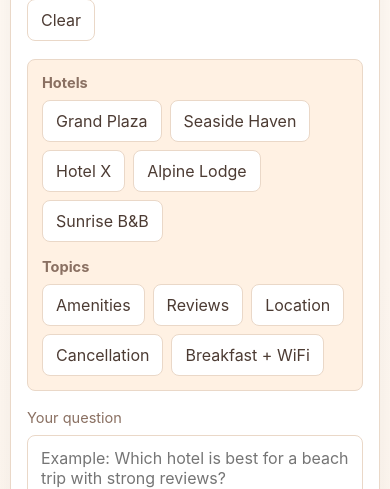
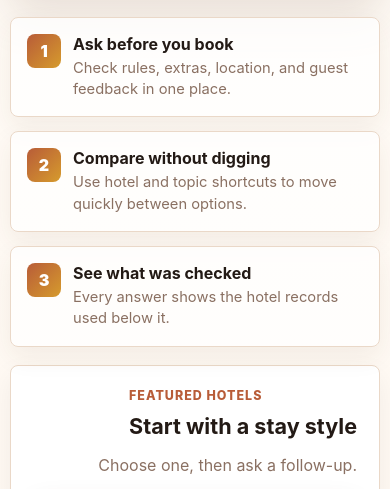
Before and after one commit to HARMAN-SINGH0001/Rag_based, a Flask app: page / in a window 390 px wide. Shown: the part 742-1231 px from the top of the page. Run offline with Flask 2, Linux system fonts and the light colour scheme.

Commit message:
Enhance hotel landing experience

```diff
--- a/static/style.css
+++ b/static/style.css
@@ -139,6 +139,23 @@ button {
   line-height: 1.7;
 }
 
+.hero-trust {
+  display: flex;
+  flex-wrap: wrap;
+  gap: 10px;
+  margin-top: 24px;
+}
+
+.hero-trust span {
+  padding: 9px 12px;
+  border-radius: 999px;
+  color: #fff8ec;
+  background: rgba(255, 255, 255, 0.14);
+  border: 1px solid rgba(255, 255, 255, 0.24);
+  font-size: 0.88rem;
+  font-weight: 700;
+}
+
 .booking-strip {
   display: grid;
   gap: 10px;
@@ -175,6 +192,151 @@ button {
   box-shadow: 0 16px 30px rgba(80, 42, 24, 0.24);
 }
 
+.feature-band {
+  display: grid;
+  grid-template-columns: repeat(3, minmax(0, 1fr));
+  gap: 14px;
+  margin-top: 18px;
+}
+
+.feature-band article {
+  display: flex;
+  gap: 12px;
+  align-items: flex-start;
+  padding: 16px;
+  border-radius: 8px;
+  background: rgba(255, 255, 255, 0.78);
+  border: 1px solid var(--line);
+  box-shadow: 0 10px 26px rgba(90, 55, 32, 0.07);
+}
+
+.feature-icon {
+  display: grid;
+  place-items: center;
+  flex: 0 0 auto;
+  width: 34px;
+  height: 34px;
+  border-radius: 8px;
+  color: #fff;
+  font-weight: 900;
+  background: linear-gradient(135deg, var(--brand), var(--gold));
+}
+
+.feature-band strong {
+  display: block;
+  color: var(--ink);
+  margin-bottom: 4px;
+}
+
+.feature-band p {
+  margin: 0;
+  color: var(--muted);
+  line-height: 1.45;
+  font-size: 0.92rem;
+}
+
+.hotel-showcase {
+  margin-top: 18px;
+  padding: 22px;
+  border-radius: 8px;
+  background: var(--surface);
+  border: 1px solid var(--line);
+  box-shadow: 0 10px 28px rgba(23, 32, 42, 0.06);
+}
+
+.showcase-header {
+  display: flex;
+  justify-content: space-between;
+  gap: 16px;
+  align-items: flex-end;
+  margin-bottom: 16px;
+}
+
+.eyebrow.dark {
+  color: var(--brand);
+}
+
+.showcase-header h2 {
+  margin: 0;
+  color: var(--ink);
+  font-size: 1.35rem;
+}
+
+.showcase-header span {
+  color: var(--muted);
+}
+
+.hotel-card-grid {
+  display: grid;
+  grid-template-columns: repeat(3, minmax(0, 1fr));
+  gap: 14px;
+}
+
+.hotel-card {
+  position: relative;
+  min-height: 190px;
+  overflow: hidden;
+  border-radius: 8px;
+  padding: 0;
+  text-align: left;
+  border: 1px solid var(--line);
+  background: #000;
+  cursor: pointer;
+  box-shadow: 0 14px 28px rgba(90, 55, 32, 0.12);
+  transition: transform 0.18s ease, box-shadow 0.18s ease;
+}
+
+.hotel-card img {
+  position: absolute;
+  inset: 0;
+  width: 100%;
+  height: 100%;
+  object-fit: cover;
+  opacity: 0.86;
+  transition: transform 0.24s ease, opacity 0.24s ease;
+}
+
+.hotel-card::after {
+  content: "";
+  position: absolute;
+  inset: 0;
+  background: linear-gradient(180deg, transparent 28%, rgba(35, 26, 21, 0.84));
+}
+
+.hotel-card span,
+.hotel-card strong {
+  position: relative;
+  z-index: 1;
+  display: block;
+  margin-left: 16px;
+  margin-right: 16px;
+}
+
+.hotel-card span {
+  margin-top: 118px;
+  color: #ffe7bd;
+  font-size: 0.82rem;
+  font-weight: 800;
+  text-transform: uppercase;
+  letter-spacing: 0.06em;
+}
+
+.hotel-card strong {
+  margin-top: 5px;
+  color: #fff;
+  font-size: 1.08rem;
+}
+
+.hotel-card:hover {
+  transform: translateY(-3px);
+  box-shadow: 0 20px 36px rgba(90, 55, 32, 0.2);
+}
+
+.hotel-card:hover img {
+  transform: scale(1.05);
+  opacity: 0.94;
+}
+
 .grid-layout {
   display: grid;
   grid-template-columns: minmax(0, 1.02fr) minmax(390px, 0.98fr);
@@ -189,6 +351,14 @@ button {
   border-radius: 8px;
   padding: 22px;
   box-shadow: 0 10px 28px rgba(23, 32, 42, 0.06);
+}
+
+.query-card {
+  border-top: 4px solid var(--brand);
+}
+
+.output-card {
+  border-top: 4px solid var(--gold);
 }
 
 .output-card {
@@ -428,7 +598,8 @@ input[type="range"] {
 }
 
 .answer-card {
-  background: #fffdf9;
+  background:
+    linear-gradient(180deg, rgba(255, 241, 227, 0.58), rgba(255, 253, 249, 0.96));
   border: 1px solid var(--line);
 }
 
@@ -563,6 +734,12 @@ input[type="range"] {
   background: #fff;
   border-radius: 8px;
   border: 1px solid var(--line);
+  transition: transform 0.16s ease, box-shadow 0.16s ease;
+}
+
+.chunk-card:hover {
+  transform: translateY(-1px);
+  box-shadow: 0 12px 24px rgba(90, 55, 32, 0.1);
 }
 
 .chunk-card h4 {
@@ -654,7 +831,9 @@ details p {
 
 @media (max-width: 980px) {
   .hero-panel,
-  .grid-layout {
+  .grid-layout,
+  .feature-band,
+  .hotel-card-grid {
     grid-template-columns: 1fr;
   }
 
@@ -696,7 +875,8 @@ details p {
 
   .field-footer,
   .section-header,
-  .sources-heading {
+  .sources-heading,
+  .showcase-header {
     flex-direction: column;
   }
 }
--- a/templates/index.html
+++ b/templates/index.html
@@ -25,6 +25,11 @@
         <p class="eyebrow">Hotel help desk</p>
         <h1>Find the right stay faster.</h1>
         <p class="hero-copy">Ask about WiFi, breakfast, cancellation rules, beach access, reviews, or amenities. StayChat checks the hotel records and gives you a clear answer.</p>
+        <div class="hero-trust">
+          <span>5 hotels</span>
+          <span>Policies, reviews, amenities</span>
+          <span>Answers with records</span>
+        </div>
       </div>
       <div class="booking-strip" aria-label="Popular question shortcuts">
         <button class="sample-button booking-pill" data-question="Which hotels have free WiFi and complimentary breakfast?">
@@ -41,6 +46,57 @@
         </button>
       </div>
     </header>
+
+    <section class="feature-band" aria-label="StayChat highlights">
+      <article>
+        <span class="feature-icon">1</span>
+        <div>
+          <strong>Ask before you book</strong>
+          <p>Check rules, extras, location, and guest feedback in one place.</p>
+        </div>
+      </article>
+      <article>
+        <span class="feature-icon">2</span>
+        <div>
+          <strong>Compare without digging</strong>
+          <p>Use hotel and topic shortcuts to move quickly between options.</p>
+        </div>
+      </article>
+      <article>
+        <span class="feature-icon">3</span>
+        <div>
+          <strong>See what was checked</strong>
+          <p>Every answer shows the hotel records used below it.</p>
+        </div>
+      </article>
+    </section>
+
+    <section class="hotel-showcase" aria-label="Featured hotels">
+      <div class="showcase-header">
+        <div>
+          <p class="eyebrow dark">Featured hotels</p>
+          <h2>Start with a stay style</h2>
+        </div>
+        <span>Choose one, then ask a follow-up.</span>
+      </div>
+      <div class="hotel-card-grid">
+        <button class="hotel-card sample-button" data-question="What should I know about Seaside Haven Resort's location and reviews?">
+          <img src="https://images.unsplash.com/photo-1507525428034-b723cf961d3e?auto=format&fit=crop&w=900&q=80" alt="Beachfront resort" />
+          <span>Beachfront</span>
+          <strong>Seaside Haven Resort</strong>
+        </button>
+        <button class="hotel-card sample-button" data-question="What amenities does Alpine Lodge offer?">
+          <img src="https://images.unsplash.com/photo-1517320964276-a002fa203177?auto=format&fit=crop&w=900&q=80" alt="Mountain lodge" />
+          <span>Mountain escape</span>
+          <strong>Alpine Lodge</strong>
+        </button>
+        <button class="hotel-card sample-button" data-question="Which hotels have free WiFi and complimentary breakfast?">
+          <img src="https://images.unsplash.com/photo-1551882547-ff40c63fe5fa?auto=format&fit=crop&w=900&q=80" alt="City hotel lobby" />
+          <span>Easy extras</span>
+          <strong>WiFi + breakfast</strong>
+        </button>
+      </div>
+    </section>
 
     <main class="grid-layout">
       <section class="main-card query-card" id="ask">
```
